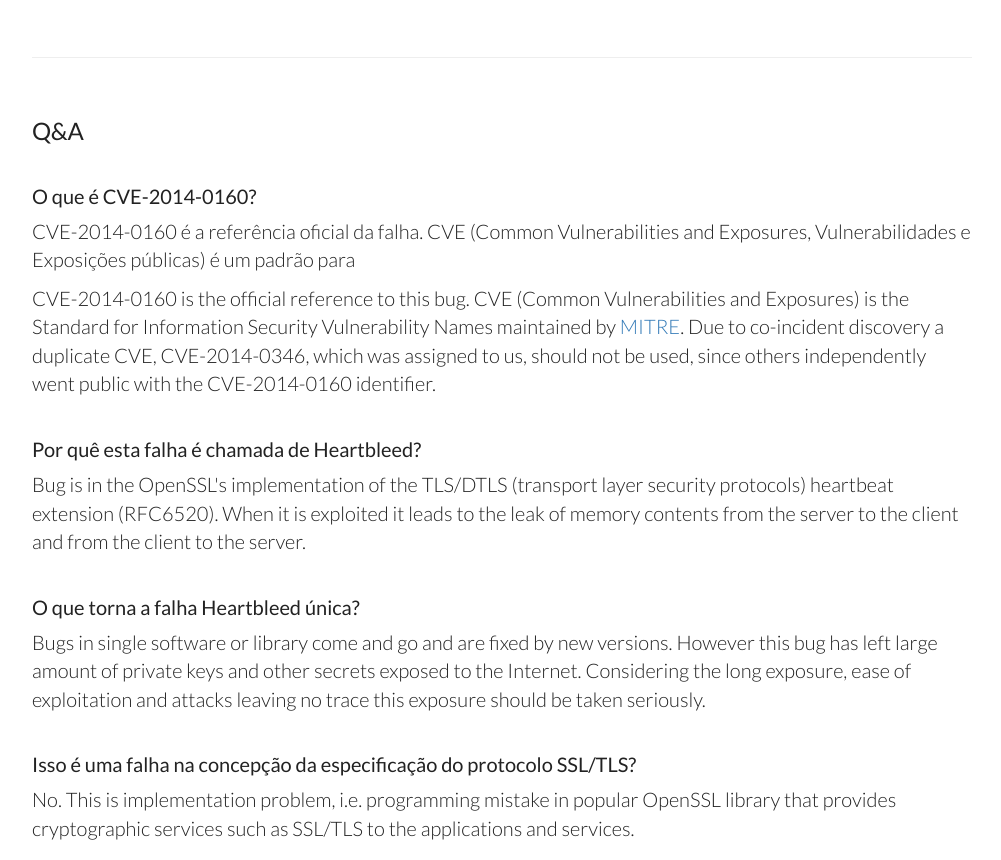
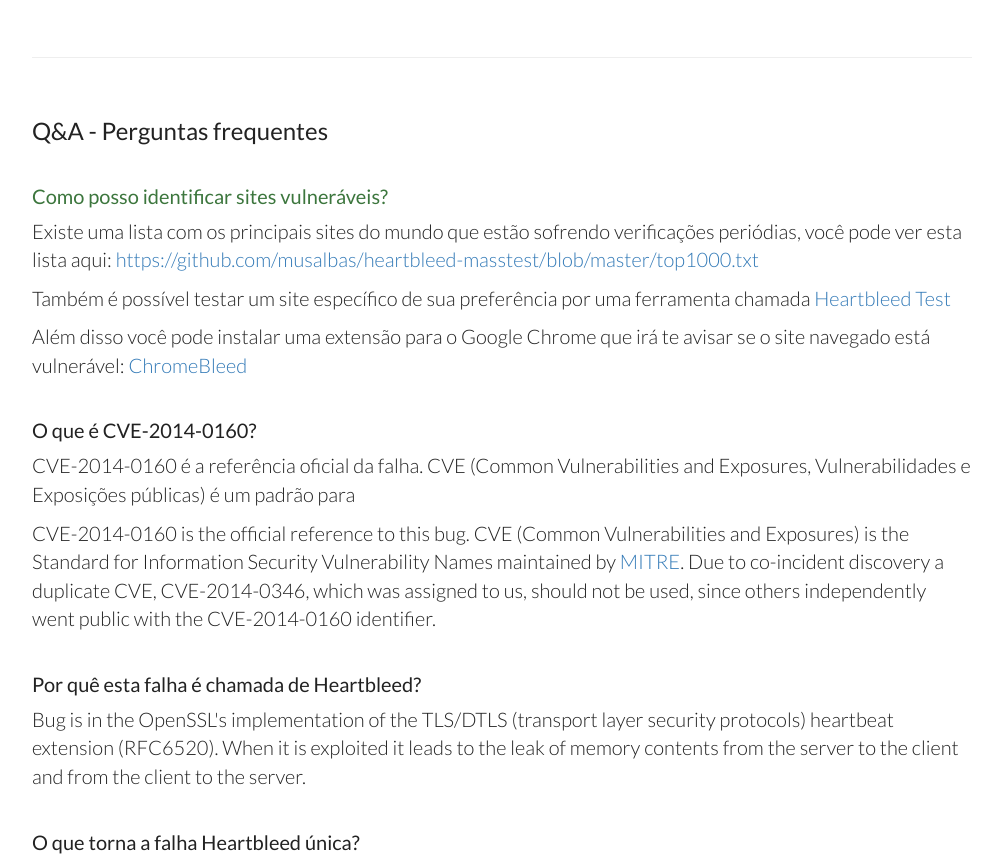
Before and after one commit to renatomefi/heartbleed, a plain HTML site: page index.html in a window 1280 px wide. Shown: the part 1055-1915 px from the top of the page, without its empty margins (138-1139 px from the left). Drawn offline with nearby package versions, Linux system fonts and the light colour scheme.

Commit message:
Adicionada seção de identificação no Q&A

```diff
--- a/index.html
+++ b/index.html
@@ -102,7 +102,21 @@
 <div class="row">
 <div class="col-lg-12 col-md-12 col-sm-12">
 <hr>
-<h3>Q&amp;A</h3>
+<h3>Q&amp;A - Perguntas frequentes</h3>
+
+<h4 class="text-success">Como posso identificar sites vulneráveis?</h4>
+
+<p>Existe uma lista com os principais sites do mundo que estão sofrendo verificações periódias, você pode ver esta
+    lista aqui: <a href="https://github.com/musalbas/heartbleed-masstest/blob/master/top1000.txt" target="_blank">https://github.com/musalbas/heartbleed-masstest/blob/master/top1000.txt</a>
+</p>
+
+<p>Também é possível testar um site específico de sua preferência por uma ferramenta chamada <a
+        href="http://filippo.io/Heartbleed/">Heartbleed Test</a></p>
+
+<p>Além disso você pode instalar uma extensão para o Google Chrome que irá te avisar se o site navegado está vulnerável: <a
+        href="https://chrome.google.com/webstore/detail/chromebleed/eeoekjnjgppnaegdjbcafdggilajhpic" target="_blank">ChromeBleed</a>
+</p>
+
 <h4>O que é CVE-2014-0160?</h4>
 
 <p>CVE-2014-0160 é a referência oficial da falha.
```
